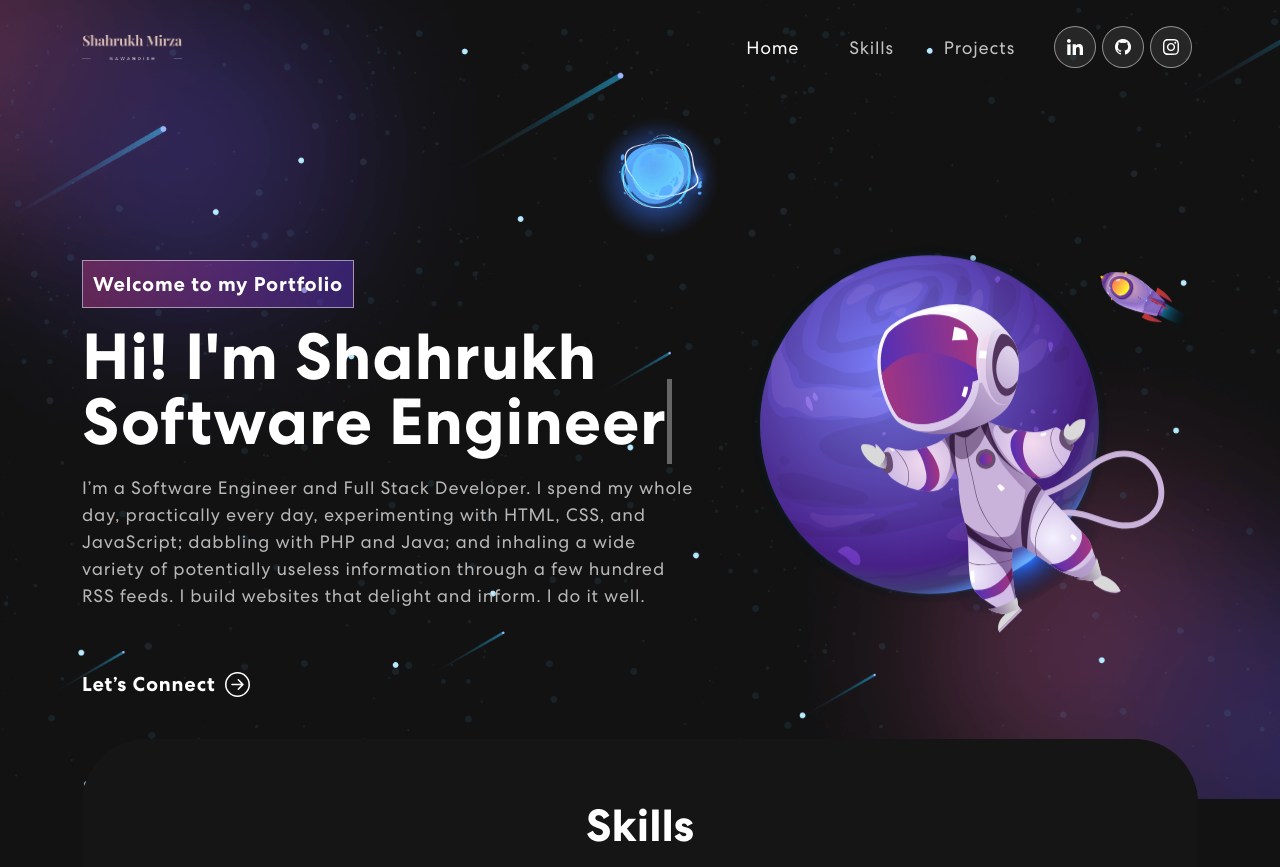
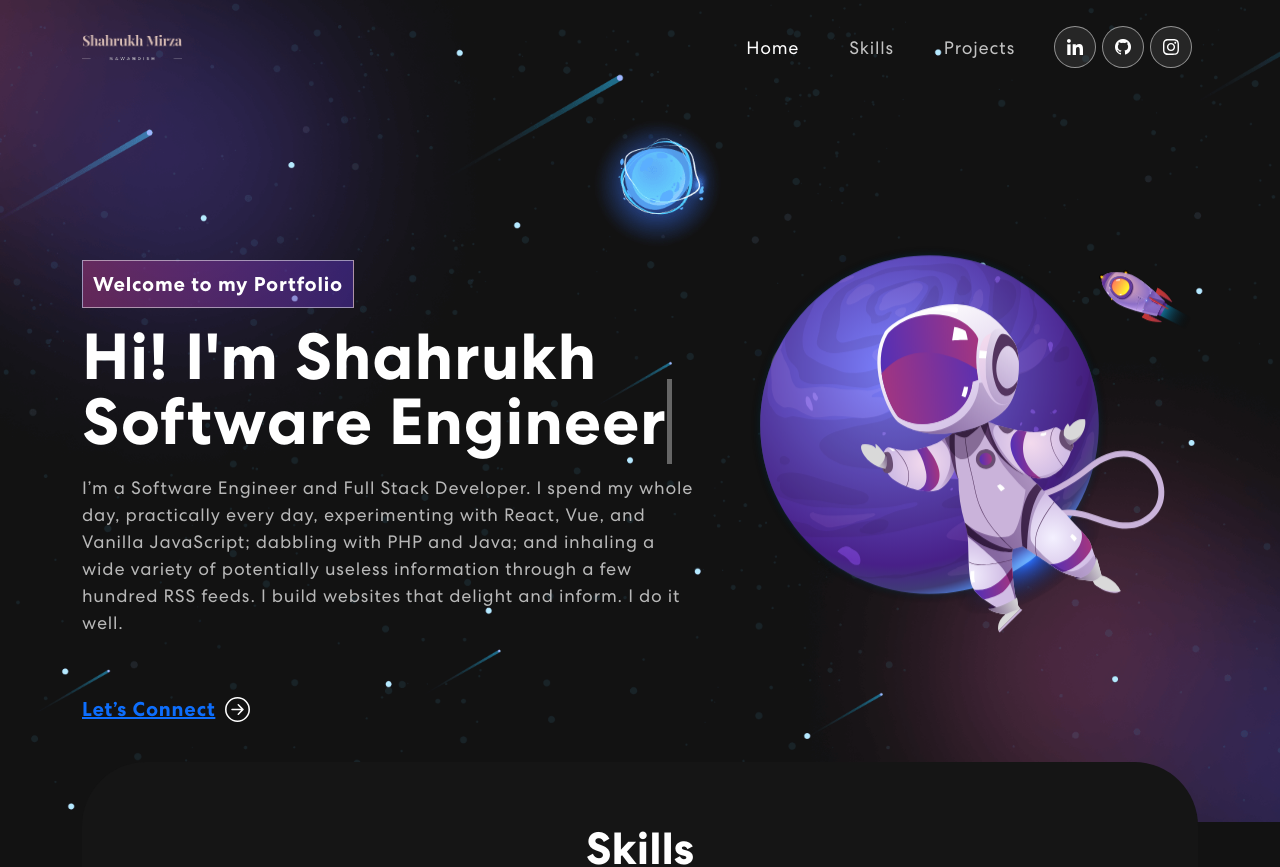
Before and after one commit to shahreukh/portfolio, a React (Create React App) app: page / in a window 1280 px wide. Shown: the top 867 px of the page. Built offline with nearby package versions, Linux system fonts and the light colour scheme; no server answers.

Commit message:
Update Banner.js

```diff
--- a/src/components/Banner.js
+++ b/src/components/Banner.js
@@ -57,8 +57,8 @@ export const Banner = () => {
               <div className={isVisible ? "animate__animated animate__fadeIn" : ""}>
                 <span className="tagline">Welcome to my Portfolio</span>
                 <h1>{`Hi! I'm Shahrukh `} <span className="txt-rotate" dataPeriod="1000" data-rotate='[ "Software Engineer", "Full Stack Developer"]'><span className="wrap">{text}</span></span></h1>
-                  <p>I’m a Software Engineer and Full Stack Developer. I spend my whole day, practically every day, experimenting with HTML, CSS, and JavaScript; dabbling with PHP and Java; and inhaling a wide variety of potentially useless information through a few hundred RSS feeds. I build websites that delight and inform. I do it well.</p>
-                  <button onClick={() => console.log('connect')}>Let’s Connect <ArrowRightCircle size={25} /></button>
+                  <p>I’m a Software Engineer and Full Stack Developer. I spend my whole day, practically every day, experimenting with React, Vue, and Vanilla JavaScript; dabbling with PHP and Java; and inhaling a wide variety of potentially useless information through a few hundred RSS feeds. I build websites that delight and inform. I do it well.</p>
+                  <button onClick={() => console.log('connect')}><a href="https://shahreukh.github.io/portfolio/">Let’s Connect</a> <ArrowRightCircle size={25} /></button>
               </div>}
             </TrackVisibility>
           </Col>
```
